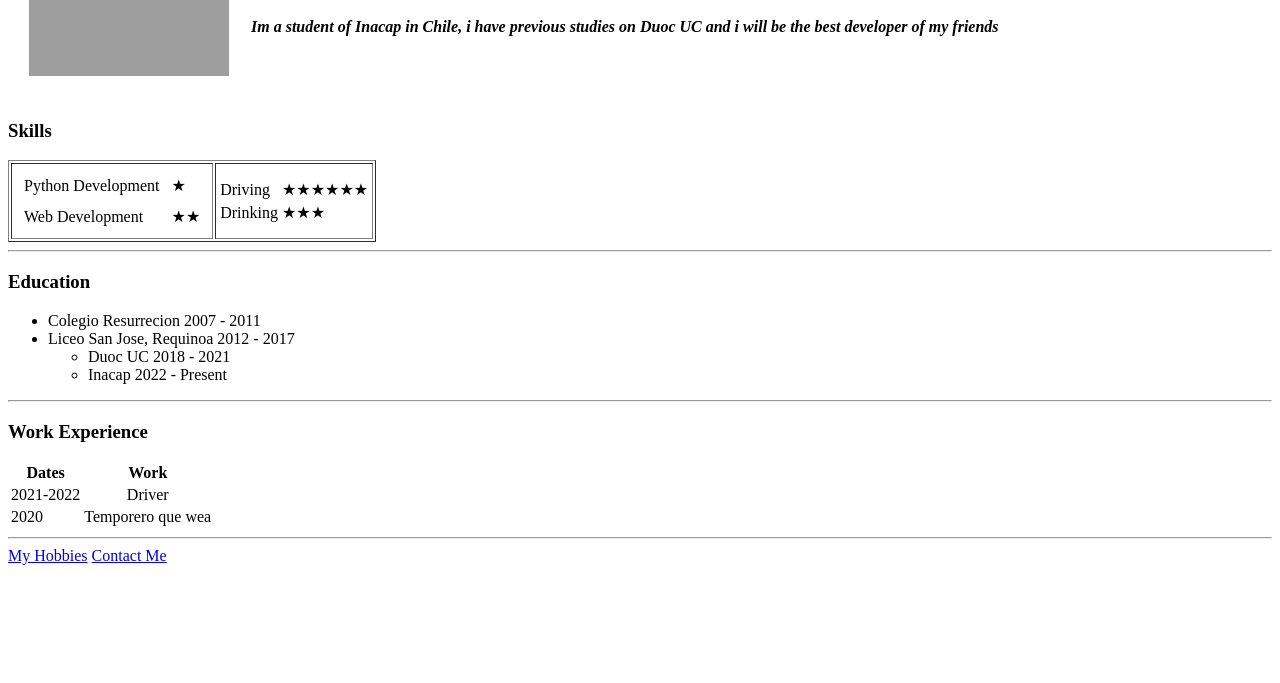
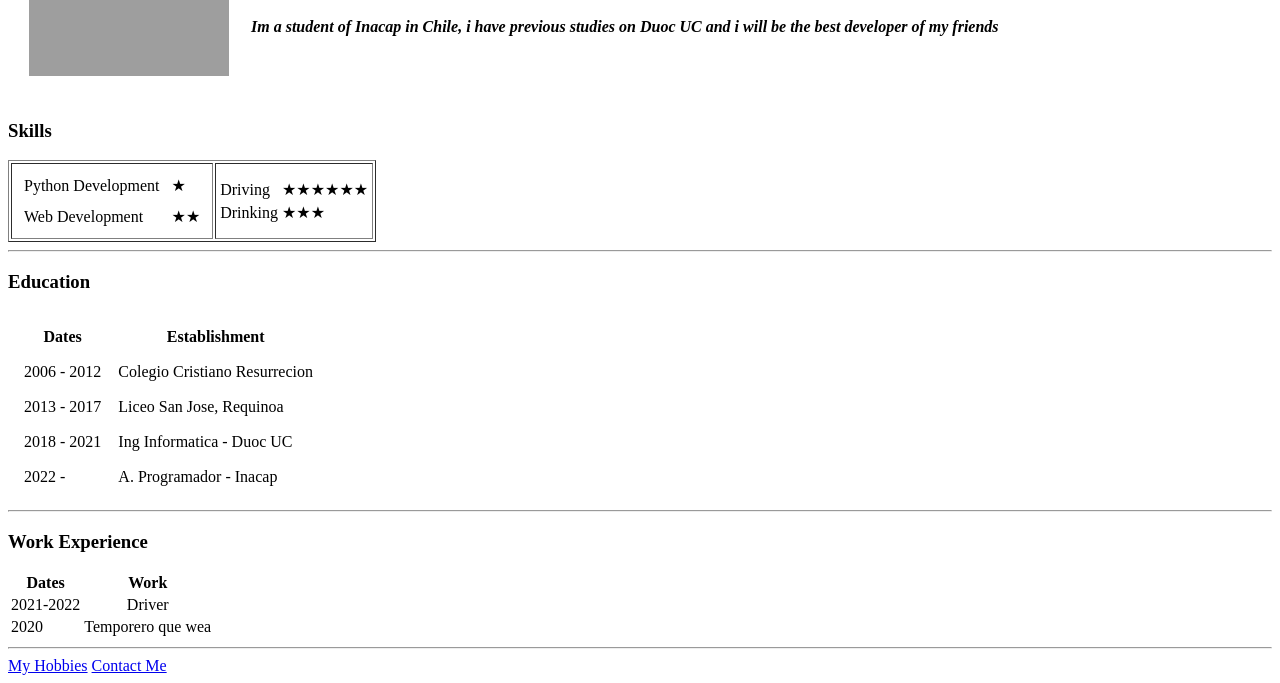
Before and after one commit to AntiJoker/cv, a plain HTML site: page index.html in a window 1280 px wide. Shown: the part 153-836 px from the top of the page. Before the commit the page ends 800 px from the top, so only its background shows below. Drawn offline with Linux system fonts and the light colour scheme; grey boxes are pictures that could not be loaded.

Commit message:
Update index.html

```diff
--- a/index.html
+++ b/index.html
@@ -45,16 +45,34 @@
         </tr>
     </table>
     <hr align="bot">
-        <h3>Education</h3>
-    <ul>
-        <li>Colegio Resurrecion           2007 - 2011</li>
-        <li>Liceo San Jose, Requinoa      2012 - 2017</li>
-        <ul>
-            <li>Duoc UC  2018 - 2021</li>
-            <li>Inacap   2022 - Present</li>
-        </ul>
-    </ul>
-    <hr>
+    <h3>Education</h3>
+    <table cellspacing="15">
+            <thead>
+                <tbody>
+                    <tr>
+                        <th>Dates</th>
+                        <th>Establishment</th>
+                    </tr>
+                </tbody>
+            </thead>
+            <tr>
+                <td>2006 - 2012</td>
+                <td>Colegio Cristiano Resurrecion</td>
+            </tr>
+            <tr>
+                <td>2013 - 2017</td>
+                <td>Liceo San Jose, Requinoa</td>
+            </tr>
+            <tr>
+                <td>2018 - 2021</td>
+                <td>Ing Informatica - Duoc UC</td>
+            </tr>
+            <tr>
+                <td>2022 - </td>
+                <td>A. Programador - Inacap</td>
+            </tr>
+        </table>
+     <hr>
         <h3>Work Experience</h3>
         <table>
             <thead>
```
